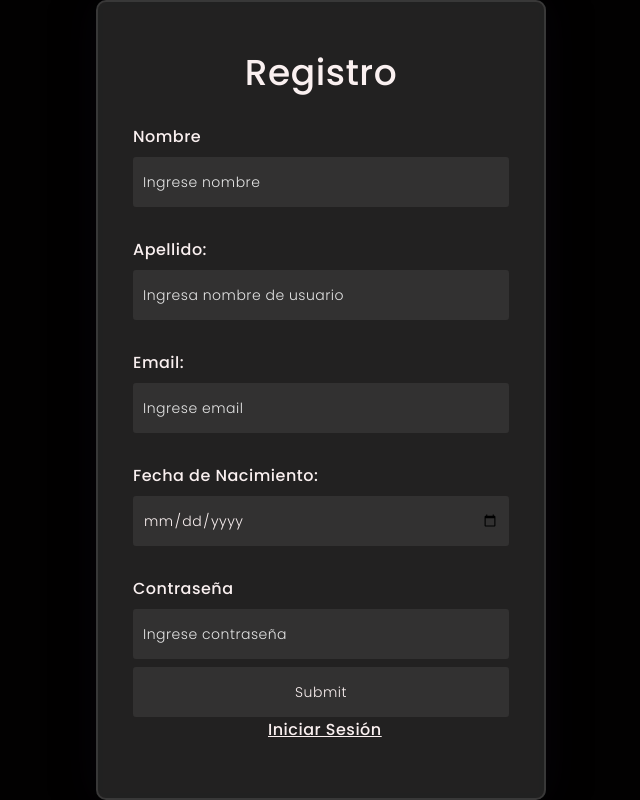
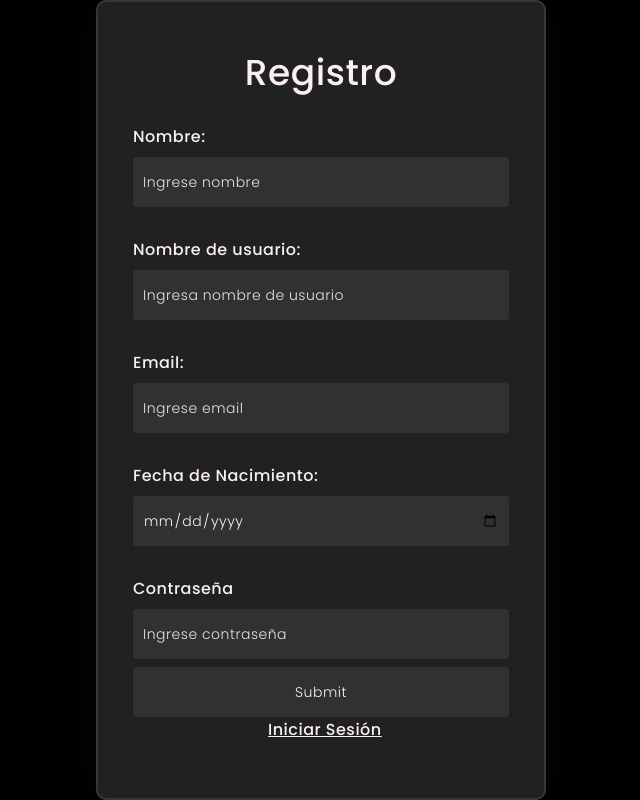
Before and after one commit to BrunoGiumprini/Bald, a PHP site: page /html/registro.php in a window 1280 px wide. Shown: the whole page, without its empty margins (319-959 px from the left). Run offline with PHP 8.4, Linux system fonts and the light colour scheme.

Commit message:
ambia campos de registro

```diff
--- a/Diseño Web/html/registro.php
+++ b/Diseño Web/html/registro.php
@@ -12,10 +12,10 @@
 <body>
     <form action="../../Prog/registro_form.php" method="post">
         <h3>Registro</h3>
-        <label id="nombre"> Nombre </label>
-        <input type="text" name="nombre" placeholder="Ingrese nombre" maxlength="30">
+        <label id="nombre"> Nombre: </label>
+        <input type = "text" name="nombre" placeholder="Ingrese nombre" maxlength="30">
 
-        <label id="apellido"> Apellido: </label>
+        <label id="apellido"> Nombre de usuario: </label>
         <input type="text" name="nom_usuario" placeholder="Ingresa nombre de usuario" maxlength="30">
 
         <label id="email"> Email: </label>
```
